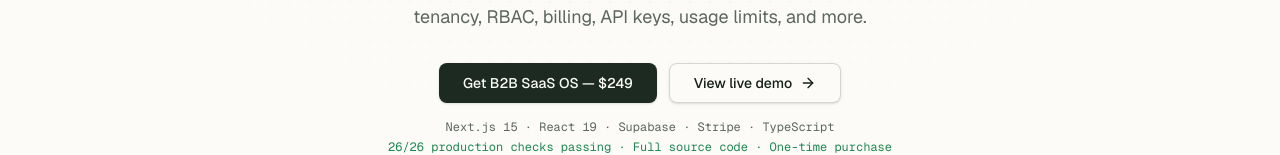
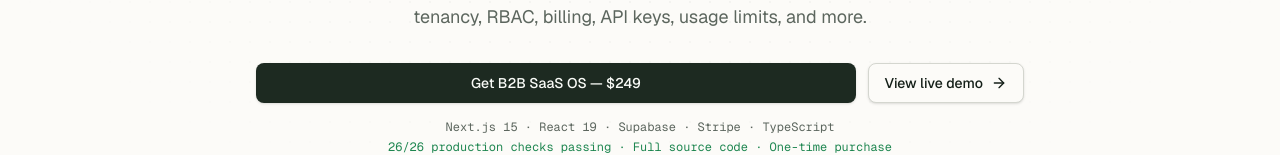
Before and after one commit to whiteindian21/wendelandrady, a Next.js app: page / in a window 1280 px wide. Shown: the part 385-540 px from the top of the page. Built offline with nearby package versions, Linux system fonts and the light colour scheme; no server answers.

Commit message:
Update globals.css

```diff
--- a/app/globals.css
+++ b/app/globals.css
@@ -132,3 +132,48 @@
 .tok-s { color: oklch(0.62 0.1 75); }
 .dark .tok-s { color: oklch(0.76 0.11 80); }
 .tok-c { color: var(--muted-foreground); font-style: italic; }
+
+/* ==================================================================
+   Gumroad embed — sizing overrides (mobile CTA clipping fix)
+   gumroad.js injects its own stylesheet for every .gumroad-button.
+   Tailwind v4 puts utilities in cascade layers; Gumroad's rules are
+   unlayered, so they beat Tailwind on every tie — and their fixed
+   min-width (~261px) is wider than our CTA containers on phones
+   (~240px at a 320px viewport). That is the right-side clip.
+   !important is required: it beats the injected stylesheet AND any
+   inline styles the script sets. The overlay checkout is JavaScript
+   and is completely unaffected by these rules.
+   ================================================================== */
+.gumroad-button {
+  min-width: min-content !important; /* never wider than its own text */
+  min-height: 0 !important;          /* height belongs to h-10 / h-11  */
+}
+
+/* Full-width CTAs (pricing card, hero below sm) must stay 100% */
+a.gumroad-button.w-full {
+  width: 100% !important;
+}
+
+/* ==================================================================
+   Mobile overflow safety net — site-wide, applied after all real
+   fixes are in place.
+   - overflow-x: clip on body guarantees the page itself can never
+     scroll horizontally. "clip" (not "hidden") is deliberate:
+     hidden turns body into a scroll container and breaks
+     position:sticky on the site header; clip does not. Fixed-position
+     elements (Sheet, dialogs) are also unaffected by clip.
+   - overflow-wrap is inherited and only activates on unbreakable
+     tokens (long URLs, dotted event names) that would otherwise push
+     past the viewport.
+   - Media hardening for future content.
+   ================================================================== */
+body {
+  overflow-x: clip;
+  overflow-wrap: break-word;
+}
+img, video, svg, iframe {
+  max-width: 100%;
+}
+img {
+  height: auto;
+}
```
